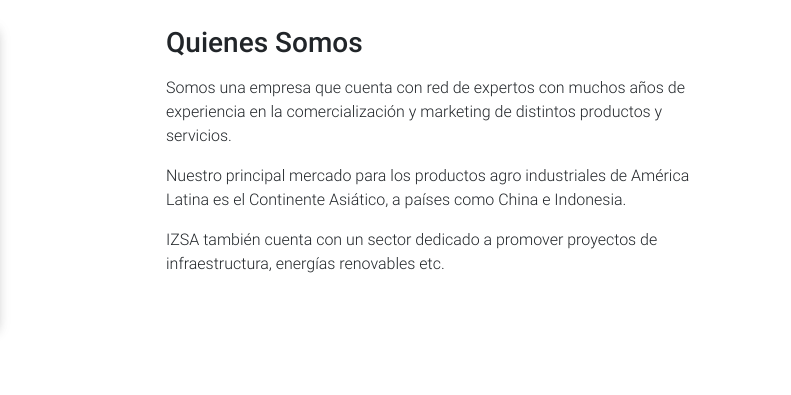
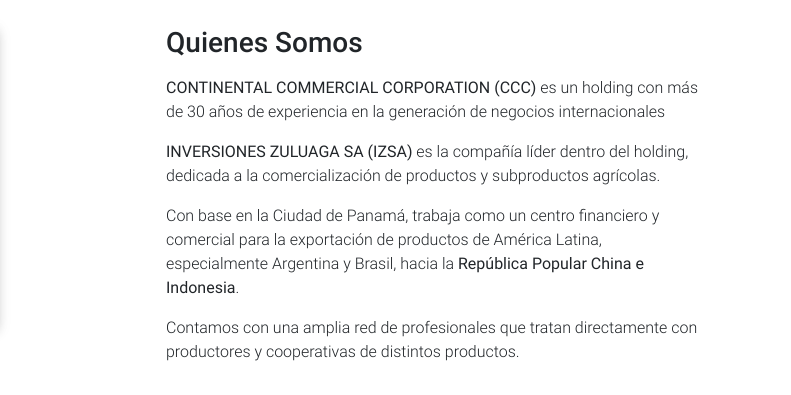
Before and after one commit to nicolaspucci1989/expagr, a plain HTML site: page index.html in a window 1280 px wide. Shown: the part 742-1137 px from the top of the page, 489-1280 px from the left. Drawn offline with Linux system fonts and the light colour scheme; no server answers; files whose address does not match are found by name.

Commit message:
cambiando texto quienes somos

```diff
--- a/index.html
+++ b/index.html
@@ -238,9 +238,10 @@
 
             <!-- Main heading -->
             <h3 id="quienesSomos" class="h3 mb-3">Quienes Somos</h3>
-            <p>Somos una empresa que cuenta con red de expertos con muchos años de experiencia en la comercialización y marketing de distintos productos y servicios.</p>
-            <p>Nuestro principal mercado para los productos agro industriales de América Latina es el Continente Asiático, a países como China e Indonesia.</p>
-            <p>IZSA también cuenta con un sector dedicado a promover proyectos de infraestructura, energías renovables etc.</p>
+            <p><strong>CONTINENTAL COMMERCIAL CORPORATION (CCC)</strong> es un holding con más de 30 años de experiencia en la generación de negocios internacionales</p>
+            <p><strong>INVERSIONES ZULUAGA SA (IZSA)</strong> es la compañía líder dentro del holding, dedicada a la comercialización de productos y subproductos agrícolas.</p>
+            <p>Con base en la Ciudad de Panamá, trabaja como un centro financiero y comercial para la exportación de productos de América Latina, especialmente Argentina y Brasil, hacia la <strong>República Popular China e Indonesia</strong>.</p>
+            <p>Contamos con una amplia red de profesionales que tratan directamente con productores y cooperativas de distintos productos.</p>
             <!-- Main heading -->
           </div>
           <!--Grid column-->
```
